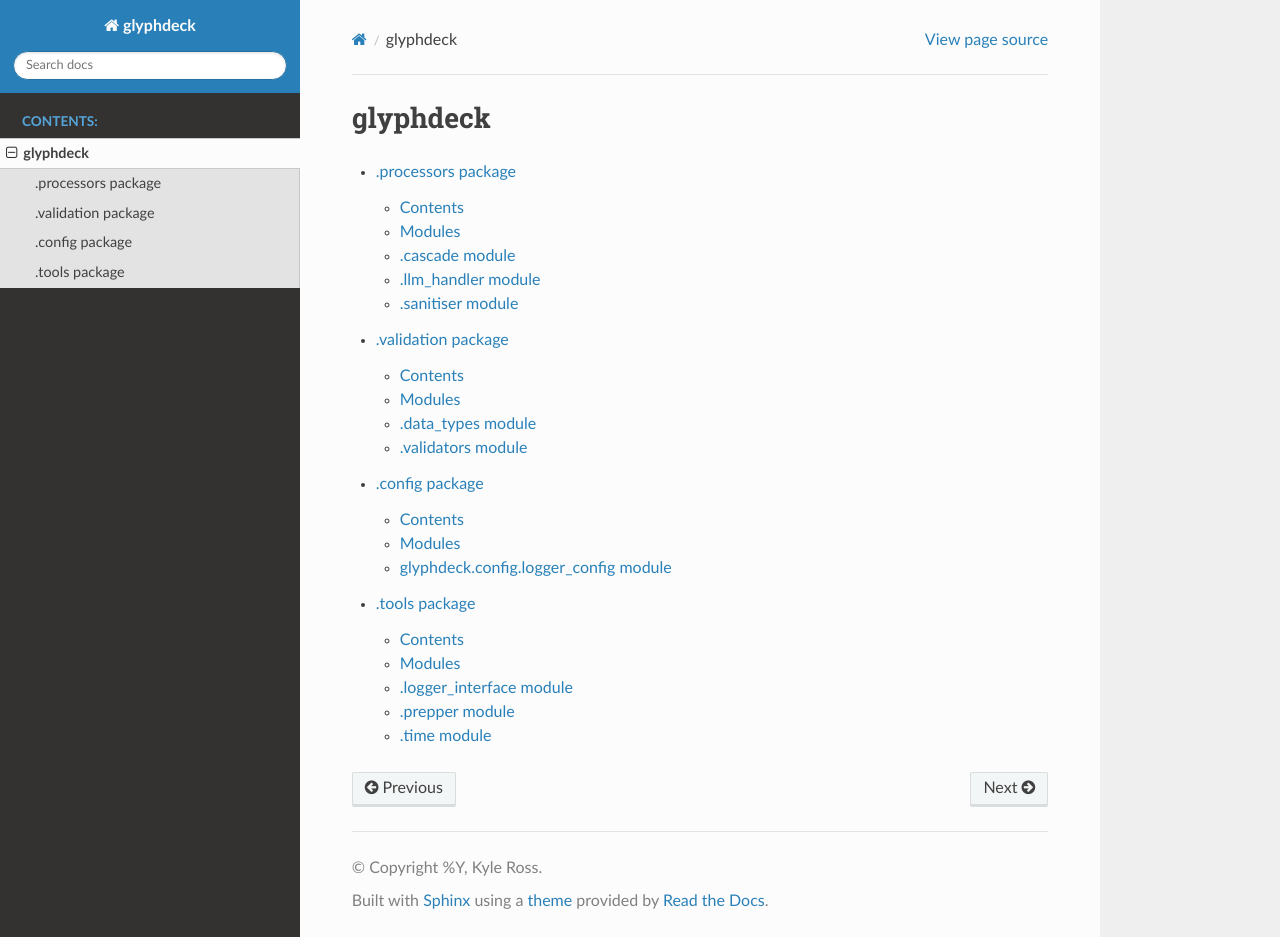
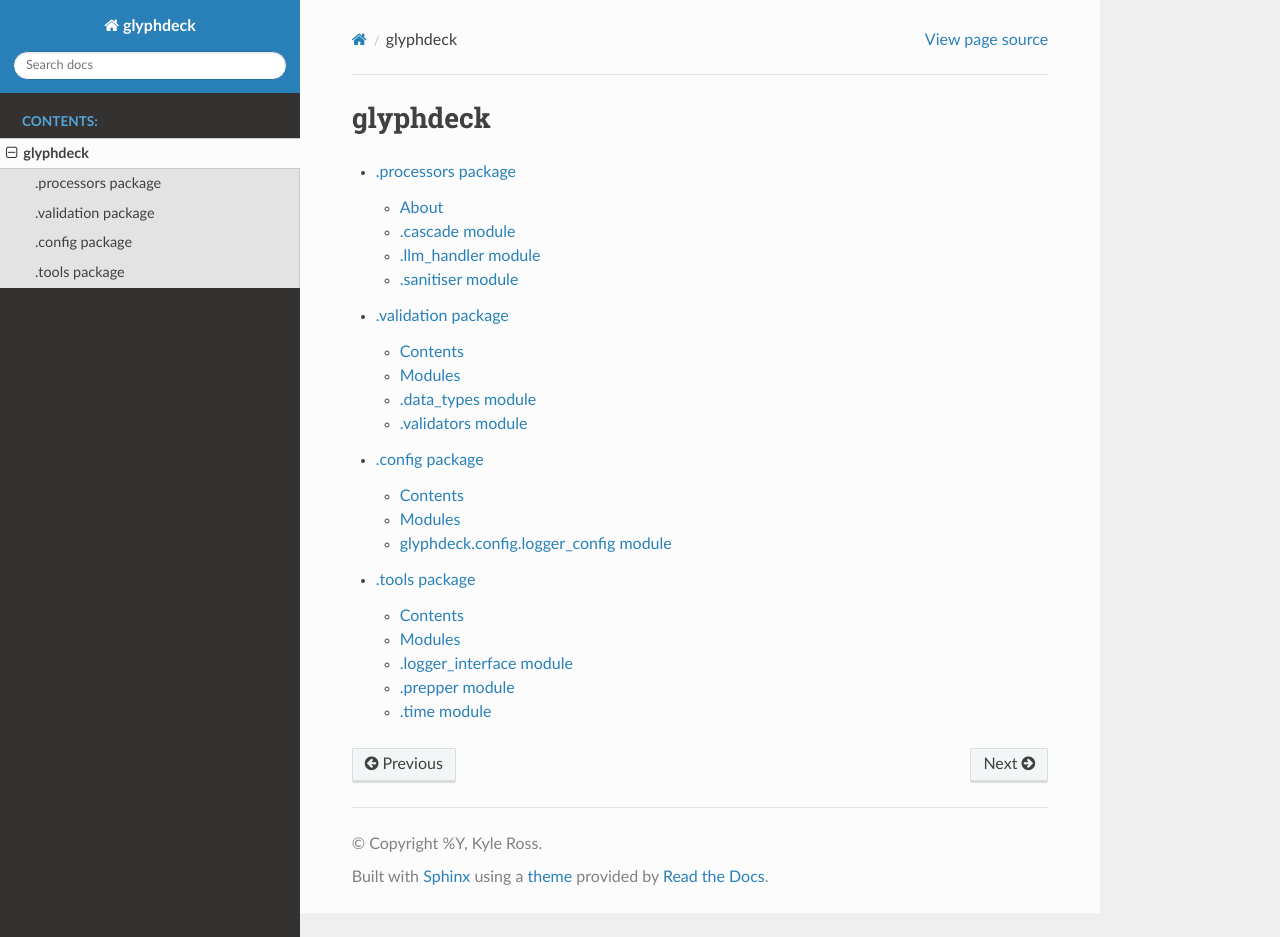
Before and after one commit to Kyle-Ross/glyphdeck, a Sphinx documentation site: the page built from docs/glyphdeck.rst, in a window 1280 px wide and 937 px high. Built offline with Sphinx 7.4.7 and the Read the Docs theme 2.0.0, drawn with Linux system fonts in a browser that asks for light colours.

Commit message:
Resolved all index warnings in glyphdeck.processors.rst

```diff
--- a/docs/glyphdeck.processors.rst
+++ b/docs/glyphdeck.processors.rst
@@ -1,15 +1,10 @@
 .processors package
 ============================
 
-Contents
+About
 ---------------
 
 .. automodule:: glyphdeck.processors
-   :no-index:
-
-
-Modules
----------------
 
 .cascade module
 -----------------------------------
```
Also changed, not shown: other parts of docs/glyphdeck.processors.rst (+0 -2 lines).
